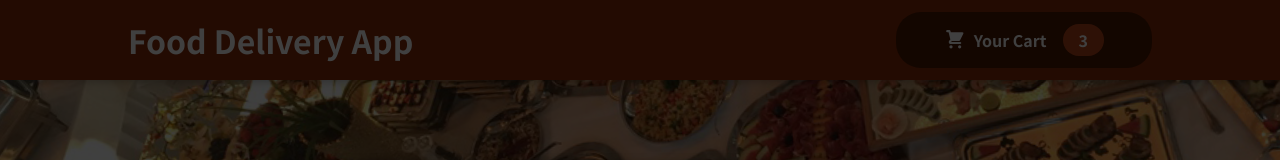
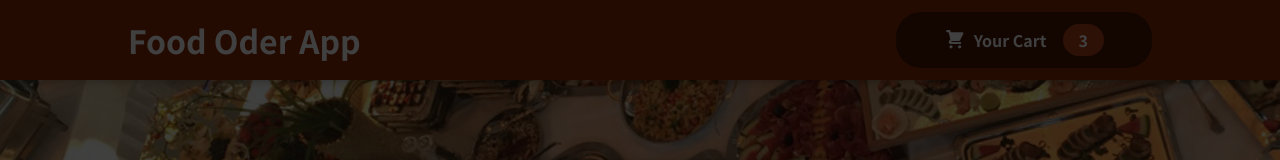
Before and after one commit to thienhuynhit/Learn-React, a React (Create React App) app: page / in a window 1280 px wide. Shown: the top 160 px of the page. Built offline with nearby package versions, Linux system fonts and the light colour scheme.

Commit message:
change app name

```diff
--- a/src/components/Layout/Header.js
+++ b/src/components/Layout/Header.js
@@ -6,7 +6,7 @@ const Header = () => {
   return (
     <Fragment>
       <header className={classes.header}>
-        <h1>Food Delivery App</h1>
+        <h1>Food Oder App</h1>
         <HeaderCartButton />
       </header>
       <div className={classes["main-image"]}>
```
